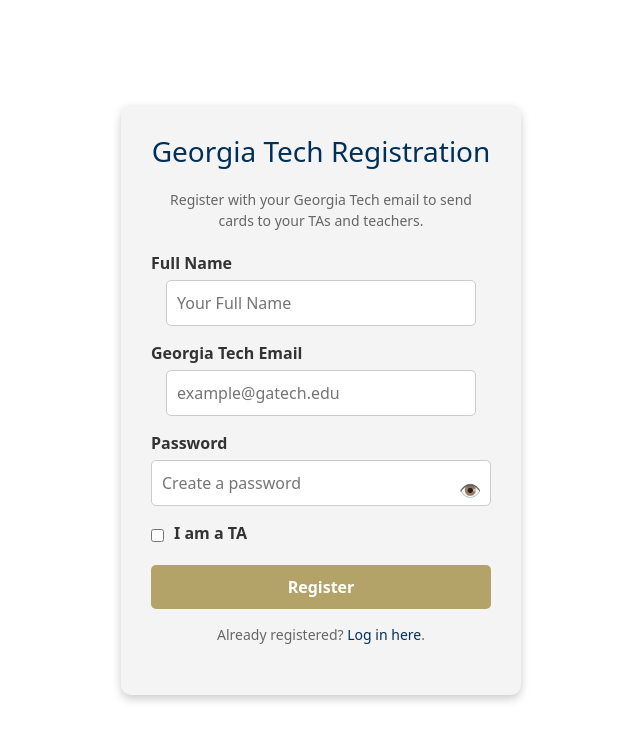
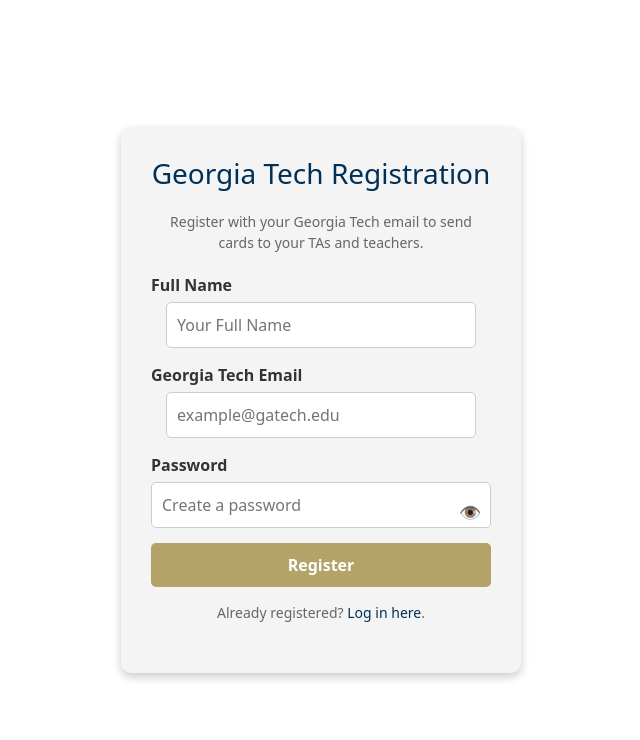
Before and after one commit to CS-3312-Group-1/JIA-5301-Thank-A-TA, a React (Create React App) app in the folder ta-thanks/: page /register in a window 1280 px wide. Shown: the top 740 px of the page, without its empty margins (319-959 px from the left). Built offline with nearby package versions, Linux system fonts and the light colour scheme.

Commit message:
fixing register mapping

```diff
--- /dev/null
+++ b/ta-thanks/src/UserContext.js
@@ -0,0 +1,15 @@
+import React, { createContext, useState, useContext } from 'react';
+
+const UserContext = createContext();
+
+export const UserProvider = ({ children }) => {
+    const [userEmail, setUserEmail] = useState(null);
+
+    return (
+        <UserContext.Provider value={{ userEmail, setUserEmail }}>
+            {children}
+        </UserContext.Provider>
+    );
+};
+
+export const useUser = () => useContext(UserContext);
--- a/ta-thanks/src/loginpage.js
+++ b/ta-thanks/src/loginpage.js
@@ -1,5 +1,6 @@
 import { useNavigate } from 'react-router-dom';
 import { useEffect, useState } from 'react';
+import { useUser } from './UserContext';
 import "./loginpage.css";
 
 
@@ -19,6 +20,7 @@ const LoginPage = ({ setToken }) => {
     const [password, setPassword] = useState();
     const [email, setEmail] = useState();
     const navigate = useNavigate();
+    const { setUserEmail } = useUser();
     const handleSubmit = async e => {
         e.preventDefault();
         const token = await loginUser({
@@ -26,6 +28,7 @@ const LoginPage = ({ setToken }) => {
             "password" :password
         });
         setToken(token);
+        setUserEmail(email)
 
         if(token.isTa) {
             return navigate('/inbox')
--- a/ta-thanks/src/registerpage.js
+++ b/ta-thanks/src/registerpage.js
@@ -1,51 +1,64 @@
 import React, { useState } from 'react';
 import './registerpage.css';
-import  { useNavigate } from 'react-router-dom'
+import { useNavigate } from 'react-router-dom';
+import { useUser } from './UserContext';
 
 async function register(credentials) {
     return fetch('http://localhost:3001/register', {
-      method: 'POST',
-      headers: {
-        'Content-Type': 'application/json'
-      },
-      body: JSON.stringify(credentials)
-    })
-      .then(data => data.json())
+        method: 'POST',
+        headers: {
+            'Content-Type': 'application/json'
+        },
+        body: JSON.stringify(credentials)
+    }).then(data => data.json());
 }
 
+// Sample TA data for verification
+const TAData = {
+    "CS-1332": { "Sam Neill": "sneill@gatech.edu", "Laura Dern": "ldern@gatech.edu" },
+    "CS-1331": { "Sydney Tod": "stod@gatech.edu", "Jeff Goldblum": "jgoldblum@gatech.edu" },
+    "CS-1100": { "Joseph Mazzello": "jmazzello@gatech.edu", "Jessie": "jessierigsbee@gmail.com" }
+};
 
+const flattenTAEmails = () => {
+    return Object.values(TAData).flatMap(course => Object.values(course));
+};
 
-const RegisterPage = ({setToken}) => {
+const RegisterPage = ({ setToken }) => {
     const [passwordVisible, setPasswordVisible] = useState(false);
     const [password, setPassword] = useState("");
     const [email, setEmail] = useState("");
     const [name, setName] = useState("");
-    const [isTA, setIsTA] = useState(false);
+    const { setUserEmail } = useUser();
     const navigate = useNavigate();
+
     const handleSubmit = async e => {
         e.preventDefault();
-        console.log(email)
+
+        // Check if email is in the list of TA emails
+        const taEmails = flattenTAEmails();
+        const isTA = taEmails.includes(email);
+
+        // Proceed with registration and set isTA based on email verification
         const token = await register({
             "email": email,
             "password": password,
             "fullname": name,
             "isTa": isTA
         });
-        console.log(token)
+
         setToken(token);
-        console.log(token.isTa)
-        if(token.isTa) {
-            return navigate('/inbox')
-        }else {
-            return navigate('/search')
+        setUserEmail(email);
+
+        if (token.isTa) {
+            return navigate('/inbox');
+        } else {
+            return navigate('/search');
         }
-      }
+    };
+
     const togglePasswordVisibility = () => {
         setPasswordVisible(!passwordVisible);
-    };
-
-    const handleTACheckboxChange = () => {
-        setIsTA(!isTA);
     };
 
     return (
@@ -53,7 +66,6 @@ const RegisterPage = ({setToken}) => {
             <div className="register-container">
                 <h1>Georgia Tech Registration</h1>
                 <p>Register with your Georgia Tech email to send cards to your TAs and teachers.</p>
-
 
                 <form action="/register" method="POST" onSubmit={handleSubmit}>
                     <label htmlFor="name">Full Name</label>
@@ -63,9 +75,7 @@ const RegisterPage = ({setToken}) => {
                         name="name"
                         onChange={e => setName(e.target.value)}
                         placeholder="Your Full Name"
-
                         required
-
                     />
 
                     <label htmlFor="email">Georgia Tech Email</label>
@@ -77,7 +87,6 @@ const RegisterPage = ({setToken}) => {
                         onChange={e => setEmail(e.target.value)}
                         required
                     />
-
 
                     <label htmlFor="password">Password</label>
                     <div className="password-wrapper">
@@ -98,16 +107,6 @@ const RegisterPage = ({setToken}) => {
                             {passwordVisible ? "👁️‍🗨️" : "👁️"}
                         </span>
                     </div>
-                    <div className="ta-checkbox">
-                            <input
-                                type="checkbox"
-                                id="isTA"
-                                name="isTA"
-                                checked={isTA}
-                                onChange={handleTACheckboxChange}
-                            />
-                        <label htmlFor="isTA">I am a TA</label>
-                        </div>
                     <input type="submit" value="Register" />
                 </form>
 
--- a/ta-thanks/src/taInbox.js
+++ b/ta-thanks/src/taInbox.js
@@ -3,6 +3,7 @@ import axios from 'axios';
 import './taInbox.css';
 import { useNavigate } from 'react-router-dom';
 import homeIcon from './Assets/Vector.png';
+import { useUser } from './UserContext';
 
 function TaInbox({ taId }) {
     // State for modal
@@ -18,11 +19,12 @@ function TaInbox({ taId }) {
 
     const colors = ['Red', 'Gold', 'Yellow', 'Green', 'Blue', 'Purple', 'Pink', 'Gray', 'Black', 'Brown'];
 
-    taId = 'jessierigsbee@gmail';
+    const { userEmail } = useUser();
+    console.log(userEmail);
 
     // Fetch cards for a specific TA from the database
     useEffect(() => {
-        axios.get(`http://localhost:3001/cards/jessierigsbee@gmail.com`)
+        axios.get(`http://localhost:3001/cards/${userEmail}`)
             .then((response) => {
                 setCards(response.data);
                 console.log(cards);
```
Also changed, not shown: ta-thanks/src/App.js (+9 -8 lines).
